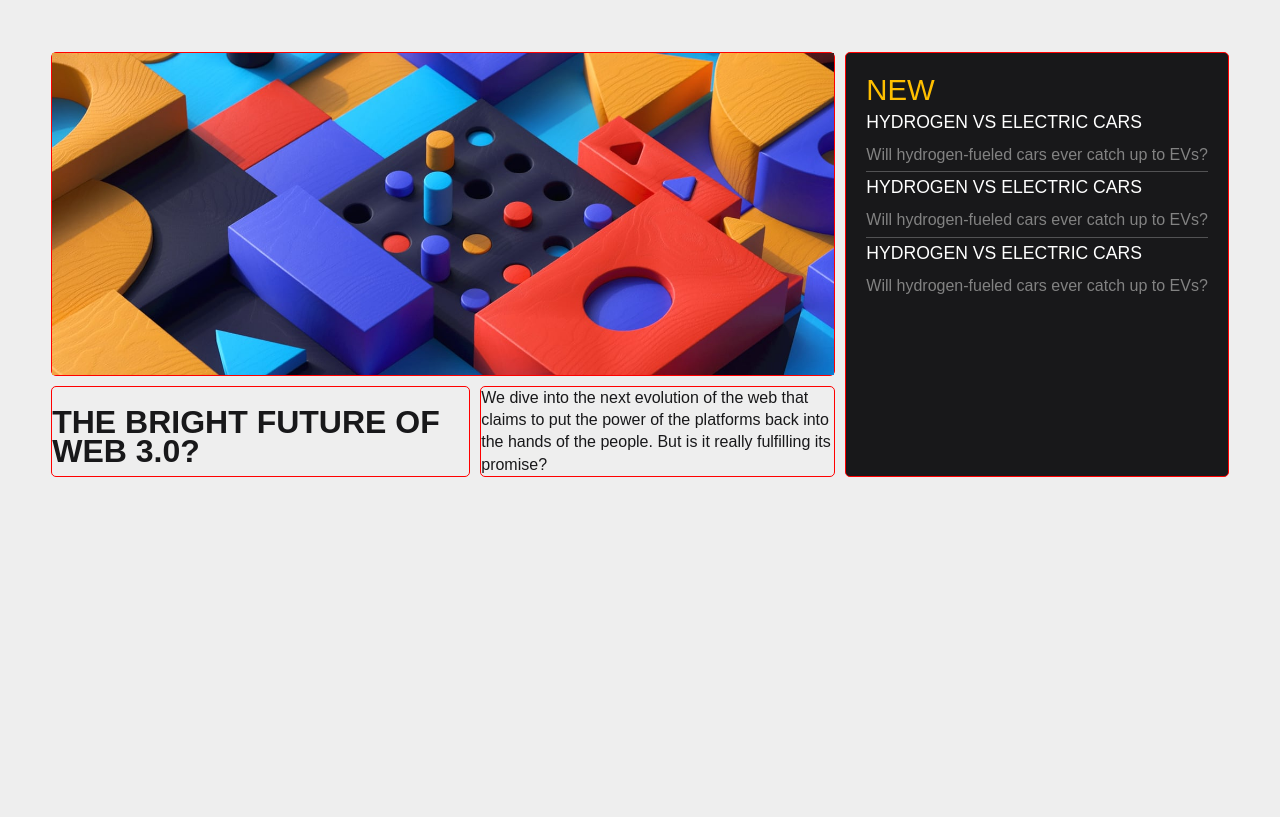
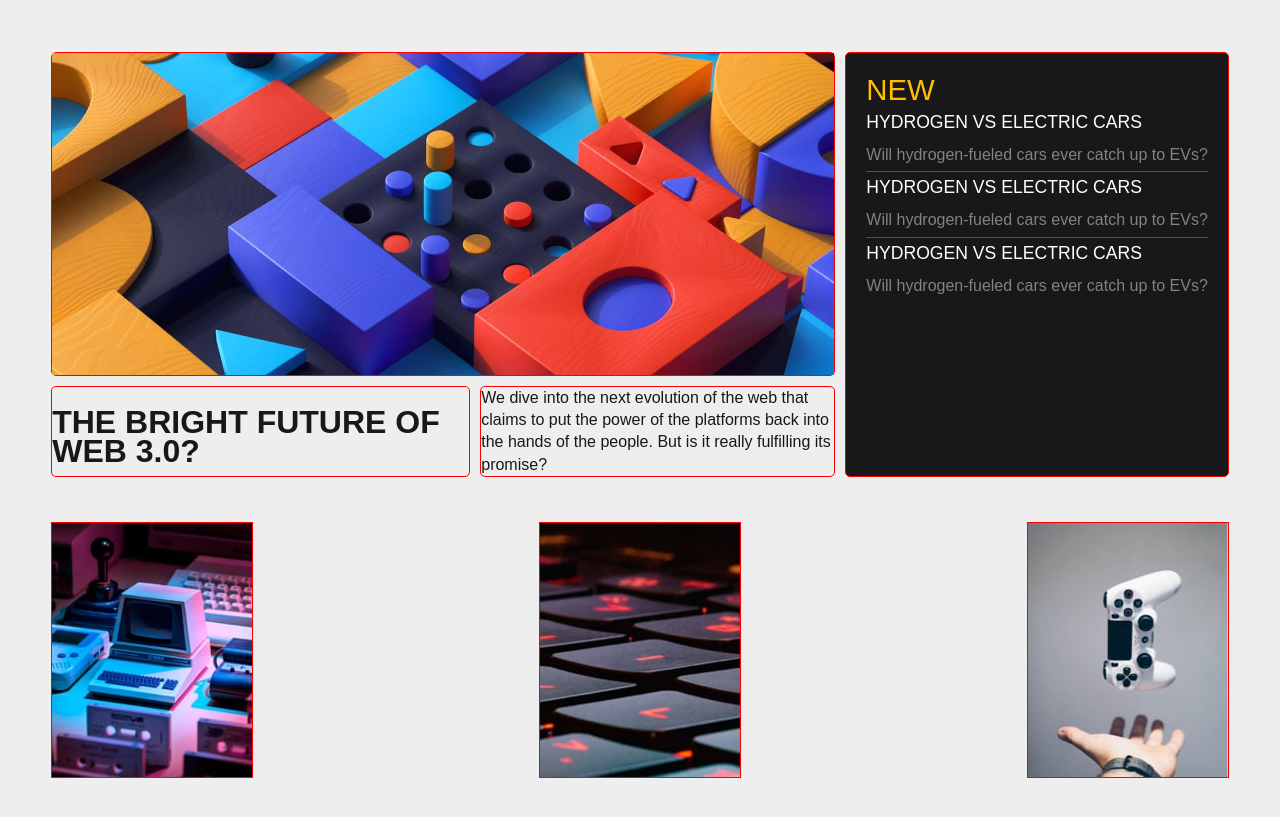
Before and after one commit to Josephadam/news-homepage-main, a plain HTML site: page index.html in a window 1280 px wide. Shown: the part 111-928 px from the top of the page. Before the commit the page ends 800 px from the top, so only its background shows below. Drawn offline with Linux system fonts and the light colour scheme.

Commit message:
adding bottom row

```diff
--- a/assets/css/style.css
+++ b/assets/css/style.css
@@ -531,3 +531,14 @@ nav.theme-nav-transitioning .ul-mobile li.active a>span::before {
   }
 
 }
+
+.home-header .flex-col {
+    padding-top: var(--section-padding-small);
+    display: flex;
+    justify-content: space-between;
+}
+
+.home-intro {
+border: 1px solid red;
+
+}
--- a/index.html
+++ b/index.html
@@ -186,6 +186,27 @@
                 </p>
               </div>
             </div>
+            <div class="flex-col">
+            <div class="home-intro">
+              <img class="overlay-image lazy" data-scroll data-scroll-speed="-1" data-scroll-offset="-10%, 0%"
+                src="assets/images/image-retro-pcs.jpg" data-src="assets/images/image-web-3-desktop.jpg"
+                data-srcset="assets/images/image-web-3-desktop.jpg 400w, assets/images/image-web-3-desktop.jpg 540w, assets/images/image-web-3-desktop.jpg 720w, assets/images/image-web-3-desktop.jpg 1024w, assets/images/image-web-3-desktop.jpg 1440w, assets/images/image-web-3-desktop.jpg 1920w"
+                data-sizes="100w" width="200" height="254" alt="" />
+            </div>
+            <div class="home-intro">
+              <img class="overlay-image lazy" data-scroll data-scroll-speed="-1" data-scroll-offset="-10%, 0%"
+                src="assets/images/image-top-laptops.jpg" data-src="assets/images/image-web-3-desktop.jpg"
+                data-srcset="assets/images/image-web-3-desktop.jpg 400w, assets/images/image-web-3-desktop.jpg 540w, assets/images/image-web-3-desktop.jpg 720w, assets/images/image-web-3-desktop.jpg 1024w, assets/images/image-web-3-desktop.jpg 1440w, assets/images/image-web-3-desktop.jpg 1920w"
+                data-sizes="100w" width="200" height="254" alt="" />
+            </div>
+            <div class="home-intro">
+              <img class="overlay-image lazy" data-scroll data-scroll-speed="-1" data-scroll-offset="-10%, 0%"
+                src="assets/images/image-gaming-growth.jpg" data-src="assets/images/image-web-3-desktop.jpg"
+                data-srcset="assets/images/image-web-3-desktop.jpg 400w, assets/images/image-web-3-desktop.jpg 540w, assets/images/image-web-3-desktop.jpg 720w, assets/images/image-web-3-desktop.jpg 1024w, assets/images/image-web-3-desktop.jpg 1440w, assets/images/image-web-3-desktop.jpg 1920w"
+                data-sizes="100w" width="200" height="254" alt="" />
+            </div>
+            </div>
+            </div>
           </div>
         </header>
       </div>
```
